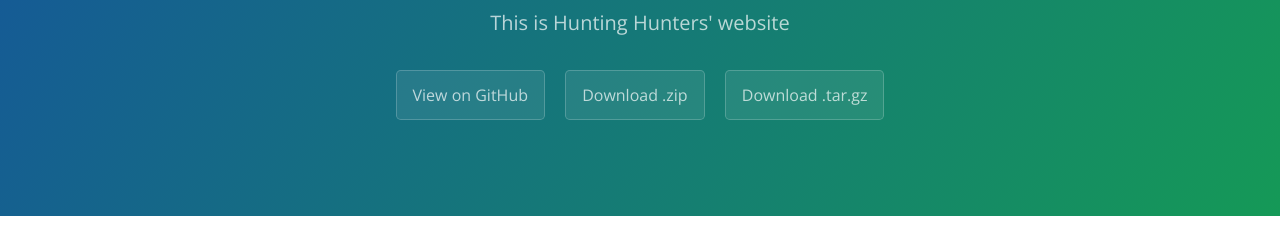
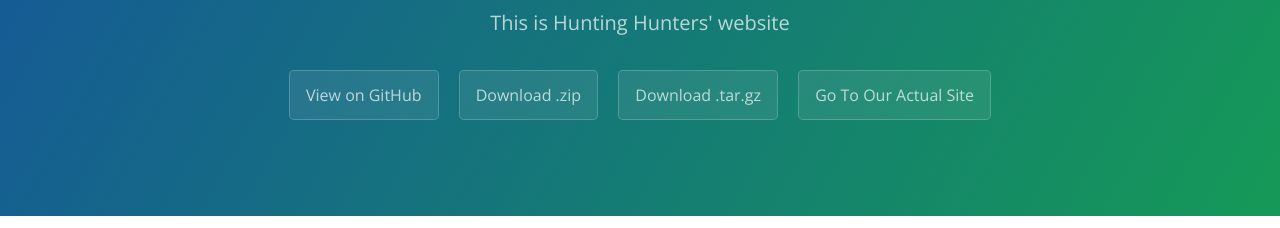
Before and after one commit to 684386/FLL-Website, a plain HTML site: page index.html in a window 1280 px wide. Shown: the part 167-395 px from the top of the page. Drawn offline with nearby package versions, Linux system fonts and the light colour scheme.

Commit message:
Update index.html

```diff
--- a/index.html
+++ b/index.html
@@ -16,6 +16,7 @@
       <a href="https://github.com/684386/FLL-Website" class="btn">View on GitHub</a>
       <a href="https://github.com/684386/FLL-Website/zipball/master" class="btn">Download .zip</a>
       <a href="https://github.com/684386/FLL-Website/tarball/master" class="btn">Download .tar.gz</a>
+      <a href="http://bit.ly/HuntingHunters" class="btn">Go To Our Actual Site</a>
     </section>
 
     <section class="main-content">
```
